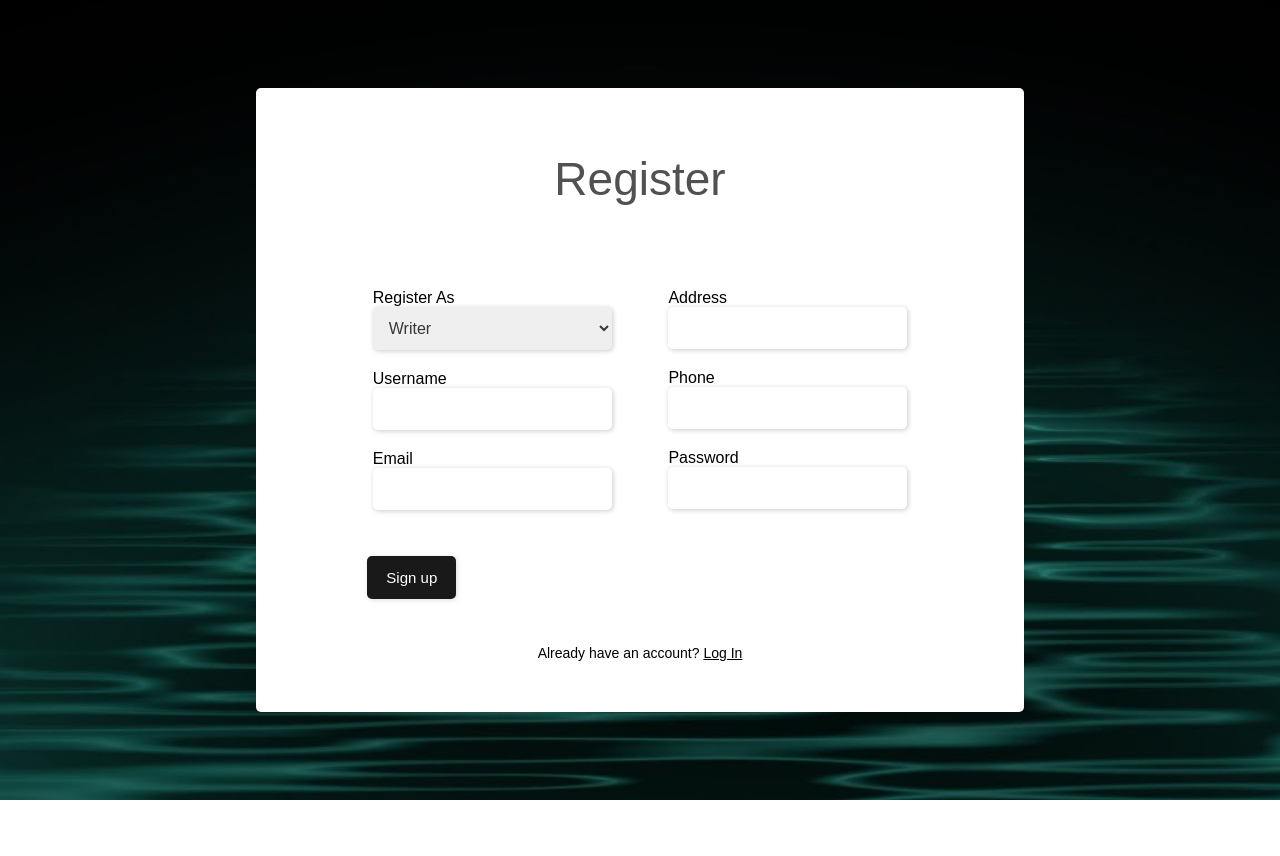
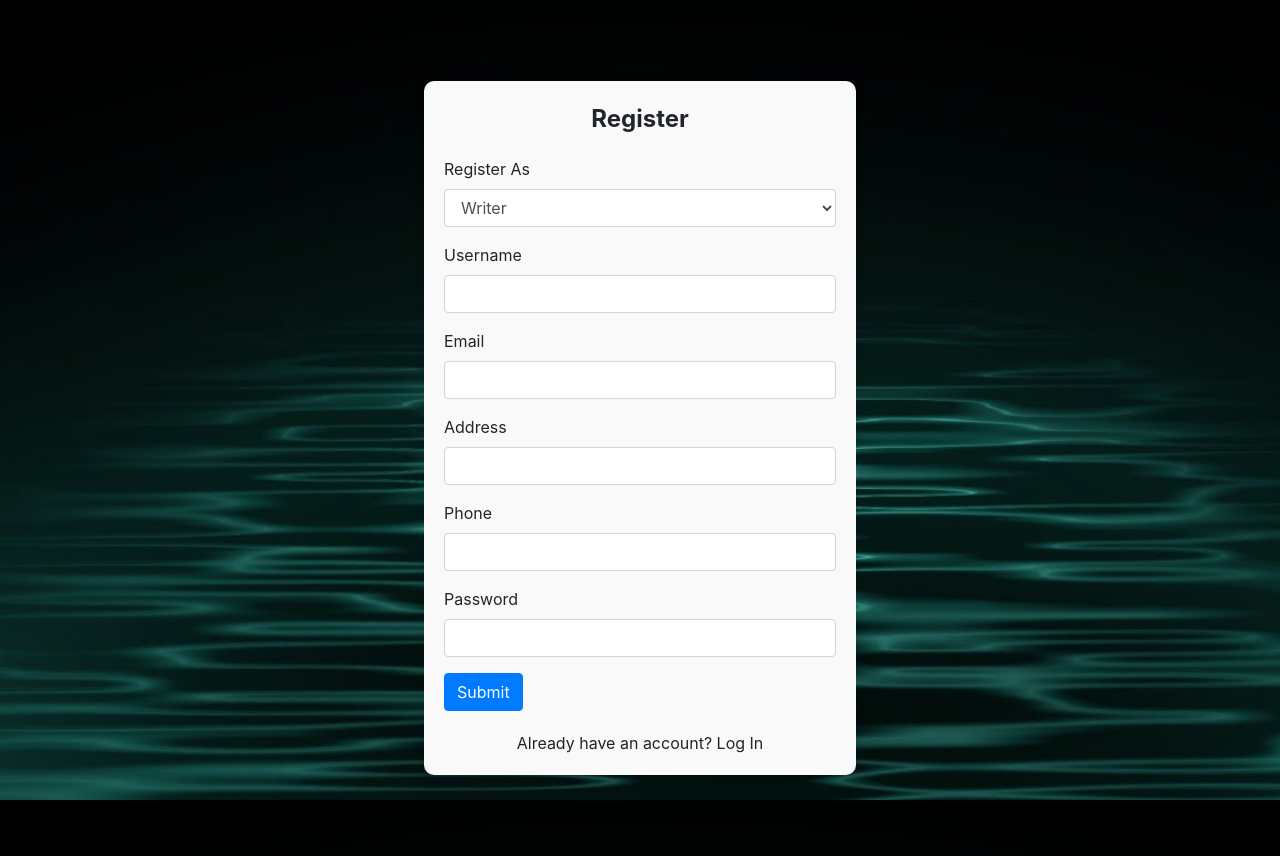
Before and after one commit to DemisoDaba/AquaTech-Nexus, a Flask app: page /register in a window 1280 px wide. Before the commit the page ends 800 px from the top, so only its background shows below. Run offline with Flask 3, Linux system fonts and the light colour scheme; some libraries are stand-ins or nearby versions.

Commit message:
Make a change on Signup

```diff
--- a/flaskapp/static/styles/signup.css
+++ b/flaskapp/static/styles/signup.css
@@ -1,69 +1,38 @@
-body{
+/* signup.css */
+
+/* Add your custom styles for the signup form here */
+
+body {
     width: 100%;
     height: 100vh;
     background-image: url("../images/imgwithOverlay.jpg");
     background-size: cover;
     font-family: sans-serif;
-
-}
-.signup_container{
-    top: 11%;
-    position: relative;
-    height: 70%;
-    width: 60%;
-    padding-top: 5%;
-    display: grid;
-    margin: auto;
-    background-color: white;
-    border-radius: 5px;
-}
-.signup_container .title{
-    font-size: 46px;
-    text-align: center;
-    color: #515151;
-
-}
-.signup_container form{
-    margin: auto;
-    display: flex;
-    width: 71%;
-    gap: 21px 1px;
-    flex-direction: column;
-}
-.signup_container .inputs{
-    display: flex;
-    width: 100%;
-    gap: 46px;
 }
 
-.signup_container .col1{
-    padding: 1%;
-    width: 49%;
-    gap: 10;
-    display: flex;
-    flex-direction: column;
-    justify-content: space-around;
+.signup_container {
+    background-color: #f9f9f9;
+    padding: 20px;
+    border-radius: 10px;
+    box-shadow: 0px 0px 10px 0px rgba(0, 0, 0, 0.1);
+    width: 80%; /* Medium-sized container */
+    margin: 15% auto; /* Center the container */
 }
-select, input{
-    box-shadow: 1px 1px 5px  #00000036;
+
+.title {
+    font-size: 24px;
+    font-weight: bold;
+    text-align: center;
     margin-bottom: 20px;
 }
 
-.signup_container .login{
-    font-size: 14px;
+.login {
     text-align: center;
+    margin-top: 20px;
 }
-.signup_container .login a:hover{
-    color: gray;
+
+.invalid-feedback {
+    color: #dc3545;
 }
-.btn {
-    padding: 13px 19px;
-    border: none;
-    background: #191919;
-    font-size: 15px;
-    cursor: pointer;
-    color: white;
-    border-radius: 5px;
-    box-shadow: 1px 1px 5px #00000024;
-    align-self: end;
-}
+
+/* Add more styles as needed */
--- a/flaskapp/templates/signup.html
+++ b/flaskapp/templates/signup.html
@@ -2,32 +2,37 @@
 <html lang="en">
 <head>
     <link rel="stylesheet" href="{{ url_for('static', filename='styles/signup.css') }}">
+    <!-- Add Bootstrap CSS -->
+    <link rel="stylesheet" href="https://stackpath.bootstrapcdn.com/bootstrap/4.5.2/css/bootstrap.min.css">
     <link rel="stylesheet" href="{{ url_for('static', filename='styles/style.css') }}">
     <title>AquaTech Nexus: Water Research Code Library</title>
     <link rel="icon" type="image/x-icon" href="{{ url_for('static', filename='images/icon.png') }}">
 </head>
 <body>
+    <div class="container">
+        <div class="row justify-content-center">
+            <div class="col-md-6">
                 <div class="signup_container">
                     <p class="title">Register</p>
                     <form method="post" action="{{ url_for('register') }}">
                         {{ form.hidden_tag() }}
-            <div class="inputs">
-                <div class="col1">
+                        <div class="form-group">
                             {{ form.usertype.label }}
                             {% if form.usertype.errors %}
-                        {{ form.usertype(class="is-invalid") }}
+                                {{ form.usertype(class="form-control is-invalid") }}
                                 <div class="invalid-feedback">
                                     {% for error in form.usertype.errors %}
                                         <span>{{ error }}</span>
                                     {% endfor %}
                                 </div>
                             {% else %}
-                        {{ form.usertype(class="user-type", id="user-type") }}
+                                {{ form.usertype(class="form-control", id="user-type") }}
                             {% endif %}
-
+                        </div>
+                        <div class="form-group">
                             {{ form.username.label }}
                             {% if form.username.errors %}
-                        {{ form.username(class="is-invalid") }}
+                                {{ form.username(class="form-control is-invalid") }}
                                 <div class="invalid-feedback">
                                     {% for error in form.username.errors %}
                                         <span>{{ error }}</span>
@@ -36,10 +41,11 @@
                             {% else %}
                                 {{ form.username(class="form-control") }}
                             {% endif %}
-
+                        </div>
+                        <div class="form-group">
                             {{ form.email.label }}
                             {% if form.email.errors %}
-                        {{ form.email(class="is-invalid") }}
+                                {{ form.email(class="form-control is-invalid") }}
                                 <div class="invalid-feedback">
                                     {% for error in form.email.errors %}
                                         <span>{{ error }}</span>
@@ -48,12 +54,11 @@
                             {% else %}
                                 {{ form.email(class="form-control") }}
                             {% endif %}
-
                         </div>
-                <div class="col1">
+                        <div class="form-group">
                             {{ form.address.label }}
                             {% if form.address.errors %}
-                        {{ form.address(class="is-invalid") }}
+                                {{ form.address(class="form-control is-invalid") }}
                                 <div class="invalid-feedback">
                                     {% for error in form.address.errors %}
                                         <span>{{ error }}</span>
@@ -62,10 +67,11 @@
                             {% else %}
                                 {{ form.address(class="form-control") }}
                             {% endif %}
-
+                        </div>
+                        <div class="form-group">
                             {{ form.phone.label }}
                             {% if form.phone.errors %}
-                        {{ form.phone(class="is-invalid") }}
+                                {{ form.phone(class="form-control is-invalid") }}
                                 <div class="invalid-feedback">
                                     {% for error in form.phone.errors %}
                                         <span>{{ error }}</span>
@@ -74,10 +80,11 @@
                             {% else %}
                                 {{ form.phone(class="form-control") }}
                             {% endif %}
-
+                        </div>
+                        <div class="form-group">
                             {{ form.password.label }}
                             {% if form.password.errors %}
-                        {{ form.password(class="is-invalid") }}
+                                {{ form.password(class="form-control is-invalid") }}
                                 <div class="invalid-feedback">
                                     {% for error in form.password.errors %}
                                         <span>{{ error }}</span>
@@ -86,15 +93,16 @@
                             {% else %}
                                 {{ form.password(class="form-control") }}
                             {% endif %}
-
                         </div>
-            </div>
-
-            <div>
-                {{ form.submit(class="btn") }}
-            </div>
+                        <button type="submit" class="btn btn-primary">Submit</button>
                     </form>
                     <p class="login"> Already have an account? <a href="{{ url_for('login') }}">Log In</a></p>
                 </div>
+            </div>
+        </div>
+    </div>
+    <!-- Add Bootstrap JavaScript (and jQuery) -->
+    <script src="https://code.jquery.com/jquery-3.5.1.slim.min.js"></script>
+    <script src="https://stackpath.bootstrapcdn.com/bootstrap/4.5.2/js/bootstrap.min.js"></script>
 </body>
 </html>
```
Lines whose indentation alone changed are shown as unchanged.
